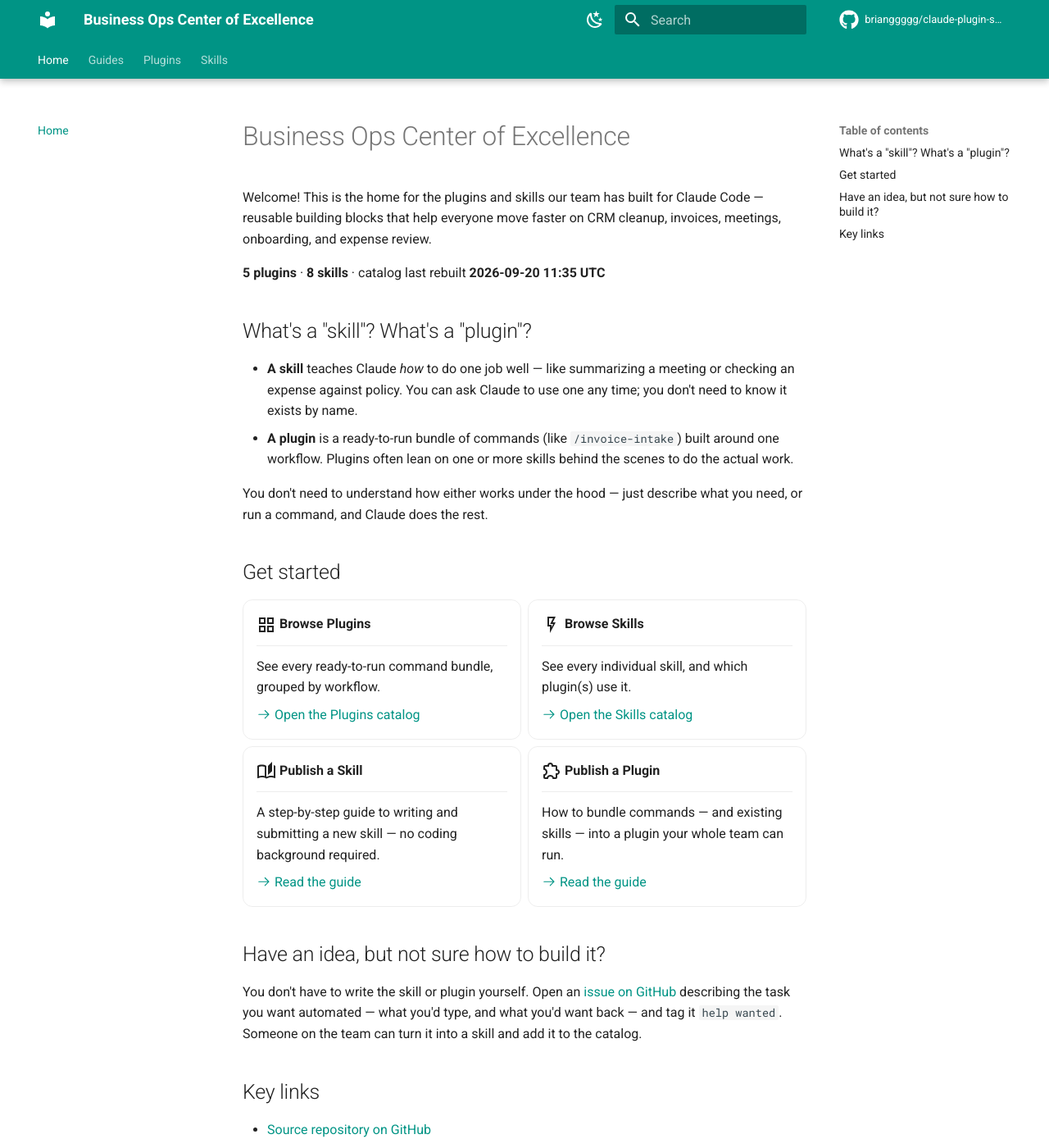
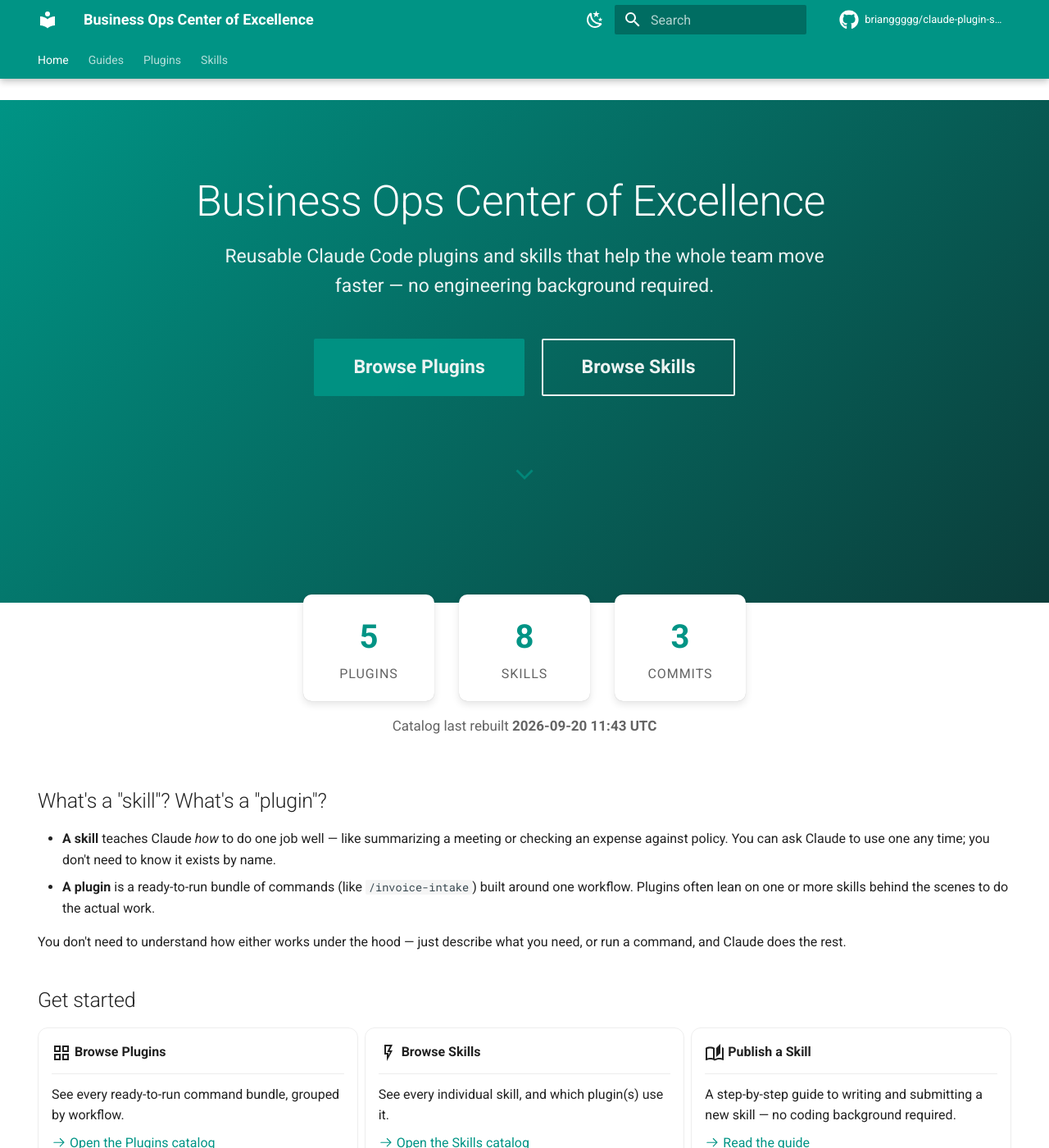
Before and after one commit to brianggggg/claude-plugin-skills-demo, an MkDocs documentation site: the page built from docs/index.md, in a window 1280 px wide and 1400 px high. Shown: the whole window at 82% size. Built offline with MkDocs 1.6.1 and Material for MkDocs 9.7.7, drawn with Linux system fonts in a browser that asks for light colours; comment, search, counter and statistics services are not loaded.

Commit message:
Give the homepage a modern scrolling landing-page treatment
Turns the static homepage into a proper landing page: a full-bleed
gradient hero (title, subtitle, CTA buttons, bounce scroll cue),
animated count-up stat cards floating over the hero's bottom edge,
and scroll-reveal fade-ins for each section below the fold, done with
plain CSS/JS on top of Material's own building blocks (md_in_html,
attr_list buttons, CSS custom properties for theme-aware colors).

Content stays visible by default and only animates once home.js
confirms it's running (elements are "armed" into their hidden state
immediately before an IntersectionObserver starts watching them), so
a JS failure never leaves the page blank — progressive enhancement,
not a dependency. Only docs/index.md carries this treatment; Guides/
Plugins/Skills stay standard docs pages.

Co-Authored-By: Claude Sonnet 5 <noreply@anthropic.com>
Claude-Session: https://claude.ai/code/session_01AHBiNzYpDGT7D67zFppmn6

```diff
--- a/docs/_generated/stats.md
+++ b/docs/_generated/stats.md
@@ -1 +1,6 @@
-**5 plugins** · **8 skills** · catalog last rebuilt **2026-09-20 11:35 UTC**
+<div class="stat-strip reveal">
+  <div class="stat"><span class="stat-number" data-target="5">0</span><span class="stat-label">Plugins</span></div>
+  <div class="stat"><span class="stat-number" data-target="8">0</span><span class="stat-label">Skills</span></div>
+  <div class="stat"><span class="stat-number" data-target="3">0</span><span class="stat-label">Commits</span></div>
+</div>
+<p class="stat-updated">Catalog last rebuilt <strong>2026-09-20 11:43 UTC</strong></p>
--- a/docs/activity.md
+++ b/docs/activity.md
@@ -1,11 +1,12 @@
 # Repository Activity
 
-**Total commits:** 2 · **Contributors:** 1
+**Total commits:** 3 · **Contributors:** 1
 
 ## Recent Commits
 
 | Commit | Author | Date | Message |
 |---|---|---|---|
+| `d062890` | brianjgonza | 2026-09-20 | Turn site into a Center of Excellence hub, add Read the Docs hosting |
 | `08a9f9d` | brianjgonza | 2026-09-20 | Redesign catalog site with plugin/skill card grids and cross-links |
 | `16ea40e` | brianjgonza | 2026-09-20 | Add business-ops plugin marketplace, skill library, and MkDocs catalog |
 
@@ -13,6 +14,6 @@
 
 | Name | Commits |
 |---|---|
-| brianjgonza | 2 |
+| brianjgonza | 3 |
 
 [:octicons-arrow-left-24: Back to Home](index.md)
--- a/docs/index.md
+++ b/docs/index.md
@@ -1,15 +1,36 @@
+---
+hide:
+  - navigation
+  - toc
+---
+
+<div class="hero" markdown>
+
 # Business Ops Center of Excellence
 
-Welcome! This is the home for the plugins and skills our team has built for Claude Code — reusable building blocks that help everyone move faster on CRM cleanup, invoices, meetings, onboarding, and expense review.
+Reusable Claude Code plugins and skills that help the whole team move faster — no engineering background required.
+
+[Browse Plugins](plugins/index.md){ .md-button .md-button--primary }
+[Browse Skills](skills/index.md){ .md-button }
+
+<a href="#what-is-this" class="hero-scroll-cue" aria-label="Scroll to learn more">⌄</a>
+
+</div>
 
 --8<-- "_generated/stats.md"
 
-## What's a "skill"? What's a "plugin"?
+<div class="reveal" markdown>
+
+## What's a "skill"? What's a "plugin"? {: #what-is-this }
 
 - **A skill** teaches Claude *how* to do one job well — like summarizing a meeting or checking an expense against policy. You can ask Claude to use one any time; you don't need to know it exists by name.
 - **A plugin** is a ready-to-run bundle of commands (like `/invoice-intake`) built around one workflow. Plugins often lean on one or more skills behind the scenes to do the actual work.
 
 You don't need to understand how either works under the hood — just describe what you need, or run a command, and Claude does the rest.
+
+</div>
+
+<div class="reveal" markdown>
 
 ## Get started
 
@@ -49,9 +70,19 @@ You don't need to understand how either works under the hood — just describe w
 
 </div>
 
-## Have an idea, but not sure how to build it?
+</div>
+
+<div class="cta-banner reveal" markdown>
+
+### Have an idea, but not sure how to build it?
 
 You don't have to write the skill or plugin yourself. Open an [issue on GitHub](https://github.com/brianggggg/claude-plugin-skills-demo/issues/new) describing the task you want automated — what you'd type, and what you'd want back — and tag it `help wanted`. Someone on the team can turn it into a skill and add it to the catalog.
+
+[Open an issue](https://github.com/brianggggg/claude-plugin-skills-demo/issues/new){ .md-button .md-button--primary }
+
+</div>
+
+<div class="reveal" markdown>
 
 ## Key links
 
@@ -60,3 +91,5 @@ You don't have to write the skill or plugin yourself. Open an [issue on GitHub](
 - [Recent repository activity](activity.md) — commit history and contributors, for anyone maintaining the catalog itself
 
 This site rebuilds automatically whenever the repository changes, so the Plugins and Skills catalogs are always current — no manual publishing step.
+
+</div>
--- /dev/null
+++ b/docs/javascripts/home.js
@@ -0,0 +1,61 @@
+function animateCount(el, target) {
+  var duration = 800;
+  var start = performance.now();
+  function step(now) {
+    var progress = Math.min((now - start) / duration, 1);
+    el.textContent = Math.round(progress * target);
+    if (progress < 1) requestAnimationFrame(step);
+  }
+  requestAnimationFrame(step);
+}
+
+function initHomeEffects() {
+  var reveals = document.querySelectorAll(".reveal");
+  if (reveals.length) {
+    var revealObserver = new IntersectionObserver(
+      function (entries) {
+        entries.forEach(function (entry) {
+          if (entry.isIntersecting) {
+            entry.target.classList.add("is-visible");
+            revealObserver.unobserve(entry.target);
+          }
+        });
+      },
+      { threshold: 0.15, rootMargin: "0px 0px -10% 0px" }
+    );
+    reveals.forEach(function (el) {
+      // Only now does the element drop to opacity:0 (see home.css) —
+      // arming and observing happen together so nothing goes invisible
+      // without an observer already watching to bring it back.
+      el.classList.add("reveal-armed");
+      revealObserver.observe(el);
+    });
+  }
+
+  var counters = document.querySelectorAll(".stat-number[data-target]");
+  counters.forEach(function (el) {
+    var target = parseInt(el.getAttribute("data-target"), 10) || 0;
+    var counterObserver = new IntersectionObserver(
+      function (entries) {
+        entries.forEach(function (entry) {
+          if (entry.isIntersecting) {
+            animateCount(el, target);
+            counterObserver.unobserve(entry.target);
+          }
+        });
+      },
+      { threshold: 0.4 }
+    );
+    counterObserver.observe(el);
+  });
+}
+
+/* Material's navigation.instant swaps page content without a full
+   reload, so DOMContentLoaded won't refire on internal nav. document$
+   is Material's own hook that fires after every page load, instant
+   navigation included. */
+if (typeof document$ !== "undefined") {
+  document$.subscribe(initHomeEffects);
+} else {
+  document.addEventListener("DOMContentLoaded", initHomeEffects);
+}
--- /dev/null
+++ b/docs/stylesheets/home.css
@@ -0,0 +1,157 @@
+/* Homepage landing-page treatment: full-bleed hero, animated stats,
+   and scroll-reveal sections. Scoped to classes only used on index.md
+   so it never affects Guides/Plugins/Skills pages. */
+
+html {
+  scroll-behavior: smooth;
+}
+
+.hero {
+  width: 100vw;
+  position: relative;
+  left: 50%;
+  right: 50%;
+  margin-left: -50vw;
+  margin-right: -50vw;
+  margin-top: -1.2rem;
+  margin-bottom: 3rem;
+  padding: 4.5rem 1.5rem 5rem;
+  text-align: center;
+  background: linear-gradient(135deg, var(--md-primary-fg-color) 0%, #0b3d3a 100%);
+  color: var(--md-primary-bg-color);
+  overflow: hidden;
+}
+
+[data-md-color-scheme="slate"] .hero {
+  background: linear-gradient(135deg, #0c3e3b 0%, #03100f 100%);
+}
+
+.hero h1 {
+  color: var(--md-primary-bg-color);
+  font-size: 2.6rem;
+  margin-bottom: 0.75rem;
+}
+
+.hero > p {
+  max-width: 38rem;
+  margin: 0 auto 2rem;
+  font-size: 1.15rem;
+  opacity: 0.92;
+}
+
+.hero .md-button {
+  margin: 0.25rem 0.4rem;
+}
+
+.hero .md-button:not(.md-button--primary) {
+  color: var(--md-primary-bg-color);
+  border-color: var(--md-primary-bg-color);
+}
+
+.hero .md-button:not(.md-button--primary):hover {
+  background: rgba(255, 255, 255, 0.12);
+  color: var(--md-primary-bg-color);
+}
+
+.hero-scroll-cue {
+  display: block;
+  margin-top: 2.5rem;
+  font-size: 1.8rem;
+  color: var(--md-primary-bg-color);
+  opacity: 0.8;
+  text-decoration: none;
+  animation: hero-bounce 2s infinite;
+}
+
+@keyframes hero-bounce {
+  0%, 100% { transform: translateY(0); }
+  50% { transform: translateY(8px); }
+}
+
+/* Stat strip */
+.stat-strip {
+  display: flex;
+  flex-wrap: wrap;
+  justify-content: center;
+  gap: 1.5rem;
+  margin: -3.5rem auto 0.5rem;
+  position: relative;
+  z-index: 1;
+  max-width: 42rem;
+}
+
+.stat {
+  background: var(--md-default-bg-color);
+  border-radius: 0.5rem;
+  box-shadow: var(--md-shadow-z2);
+  padding: 1rem 1.75rem;
+  text-align: center;
+  min-width: 8rem;
+}
+
+.stat-number {
+  display: block;
+  font-size: 2rem;
+  font-weight: 700;
+  color: var(--md-primary-fg-color);
+}
+
+.stat-label {
+  display: block;
+  font-size: 0.8rem;
+  text-transform: uppercase;
+  letter-spacing: 0.06em;
+  opacity: 0.7;
+}
+
+.stat-updated {
+  text-align: center;
+  font-size: 0.85rem;
+  opacity: 0.7;
+  margin-bottom: 3rem;
+}
+
+/* CTA banner */
+.cta-banner {
+  width: 100vw;
+  position: relative;
+  left: 50%;
+  right: 50%;
+  margin-left: -50vw;
+  margin-right: -50vw;
+  margin-top: 3rem;
+  margin-bottom: 2.5rem;
+  padding: 3rem 1.5rem;
+  text-align: center;
+  background: var(--md-code-bg-color);
+}
+
+.cta-banner > :last-child {
+  margin-bottom: 0;
+}
+
+/* Scroll reveal. Content is visible by default (progressive
+   enhancement) — home.js adds .reveal-armed right before it starts
+   observing, so opacity only ever drops to 0 when the JS that will
+   bring it back is confirmed to be running. If JS fails to load, the
+   page still shows everything. */
+.reveal.reveal-armed {
+  opacity: 0;
+  transform: translateY(20px);
+  transition: opacity 0.6s ease, transform 0.6s ease;
+}
+
+.reveal.reveal-armed.is-visible {
+  opacity: 1;
+  transform: none;
+}
+
+@media (prefers-reduced-motion: reduce) {
+  .reveal,
+  .hero-scroll-cue,
+  html {
+    transition: none !important;
+    animation: none !important;
+    scroll-behavior: auto !important;
+  }
+}
--- a/mkdocs.yml
+++ b/mkdocs.yml
@@ -46,6 +46,10 @@ validation:
 
 extra_css:
   - stylesheets/extra.css
+  - stylesheets/home.css
+
+extra_javascript:
+  - javascripts/home.js
 
 markdown_extensions:
   - attr_list
```
Also changed, not shown: 1 other file.
